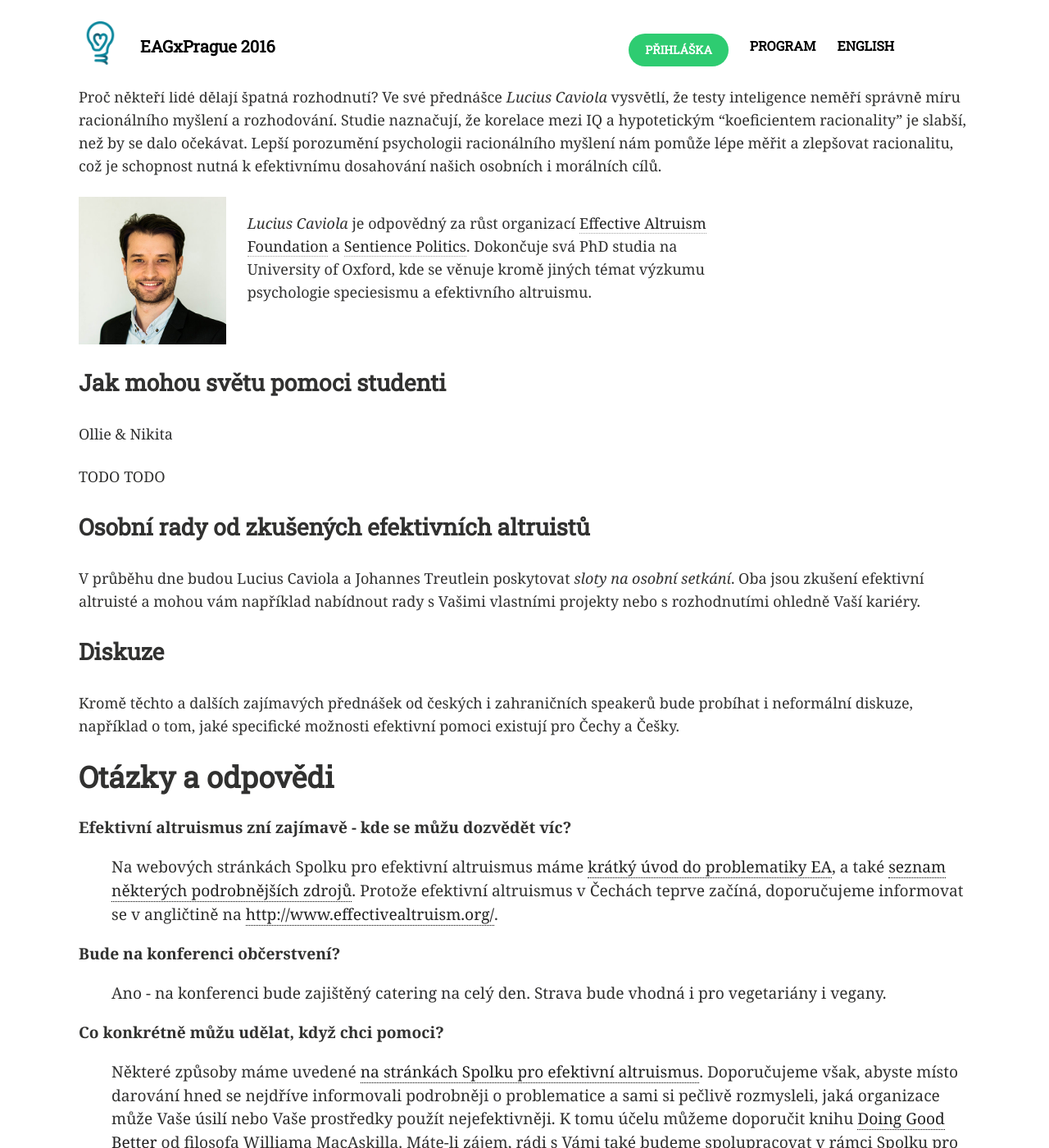
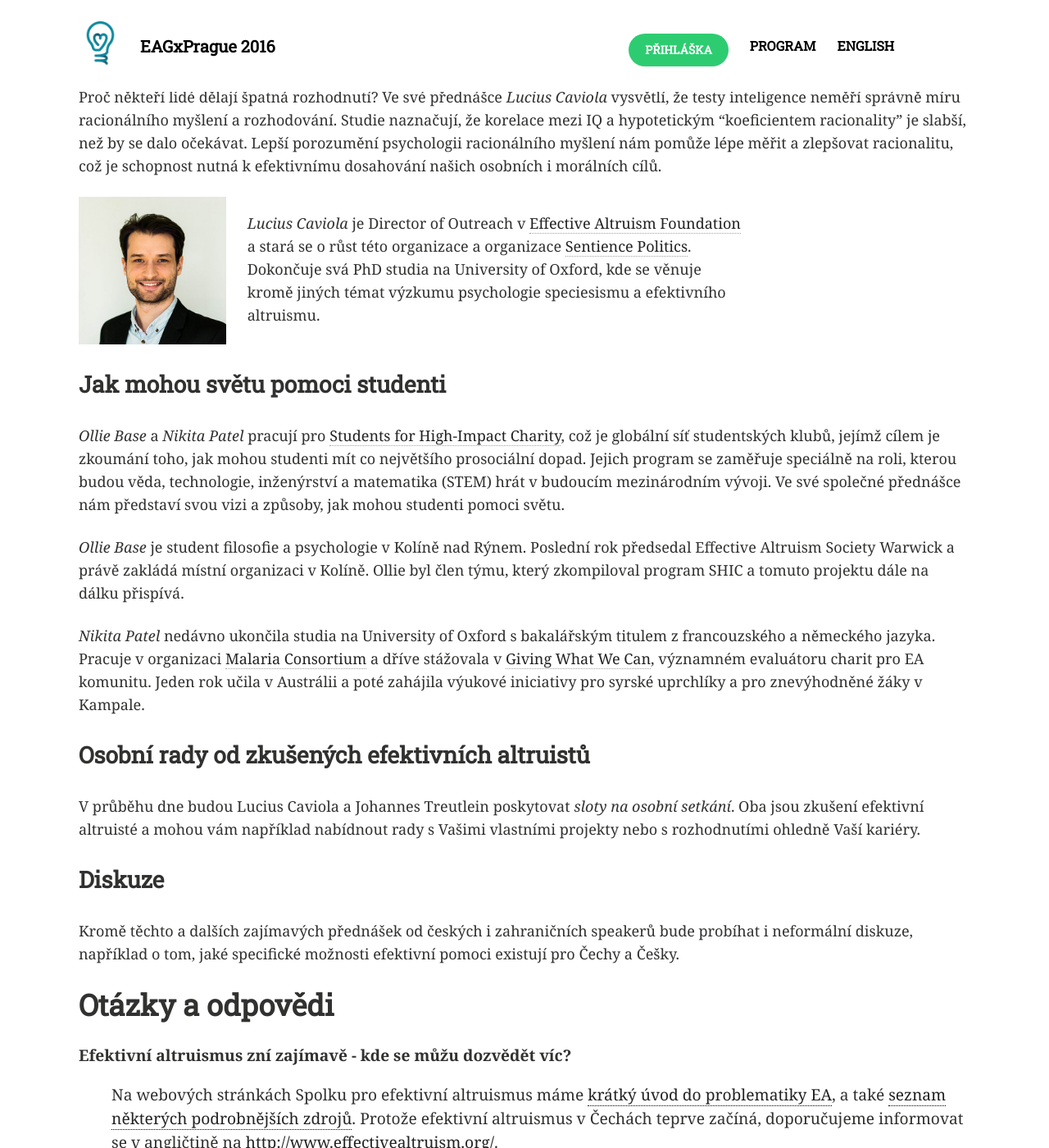
Before and after one commit to ea-czech-republic/eagxprague.org, a Jekyll site: the page built from index.md, in a window 1280 px wide and 1400 px high, scrolled down 2579 px. Shown: the whole window at 82% size. Built offline with Jekyll 4.4.1, drawn with Linux system fonts in a browser that asks for light colours; nearby versions of some CDN libraries.

Commit message:
Add Ollie, Nikita

```diff
--- a/index.md
+++ b/index.md
@@ -98,8 +98,8 @@
 	style="width: 180px;" >
 <div class="desc">
 <p>
-<i>Lucius Caviola</i> je odpovědný za růst organizací <a href="https://ea-foundation.org/">Effective Altruism Foundation</a>
-a <a href="https://sentience-politics.org/">Sentience Politics</a>. Dokončuje
+<i>Lucius Caviola</i> je Director of Outreach v <a href="https://ea-foundation.org/">Effective Altruism Foundation</a>
+a stará se o růst této organizace a organizace <a href="https://sentience-politics.org/">Sentience Politics</a>. Dokončuje
 svá PhD studia na University of Oxford, kde se věnuje kromě jiných témat
 výzkumu psychologie speciesismu a efektivního altruismu.
 </p>
@@ -108,9 +108,26 @@
 
 ## Jak mohou světu pomoci studenti
 
-Ollie & Nikita
+<i>Ollie Base</i> a <i>Nikita Patel</i> pracují pro
+<a href="http://www.shicschools.org/">Students for High-Impact Charity</a>,
+což je globální síť studentských klubů, jejímž cílem je zkoumání toho,
+jak mohou studenti mít co největšího prosociální dopad. Jejich program se
+zaměřuje speciálně na roli, kterou budou věda, technologie, inženýrství
+a matematika (STEM) hrát v budoucím mezinárodním vývoji.
+Ve své společné přednášce nám představí svou vizi a způsoby, jak mohou
+studenti pomoci světu.
 
-TODO TODO
+<i>Ollie Base</i> je student filosofie a psychologie v Kolíně nad Rýnem.
+Poslední rok předsedal Effective Altruism Society Warwick a právě zakládá
+místní organizaci v Kolíně. Ollie byl člen týmu, který zkompiloval
+program SHIC a tomuto projektu dále na dálku přispívá.
+
+<i>Nikita Patel</i> nedávno ukončila studia na University of Oxford s bakalářským titulem
+z francouzského a německého jazyka. Pracuje v organizaci <a href="http://www.malariaconsortium.org/">Malaria Consortium</a>
+a dříve stážovala v <a href="https://www.givingwhatwecan.org/">Giving What We Can</a>,
+významném evaluátoru charit pro EA komunitu. Jeden rok učila v Austrálii
+a poté zahájila výukové iniciativy pro syrské uprchlíky a pro znevýhodněné
+žáky v Kampale.
 
 ## Osobní rady od zkušených efektivních altruistů
 
```
